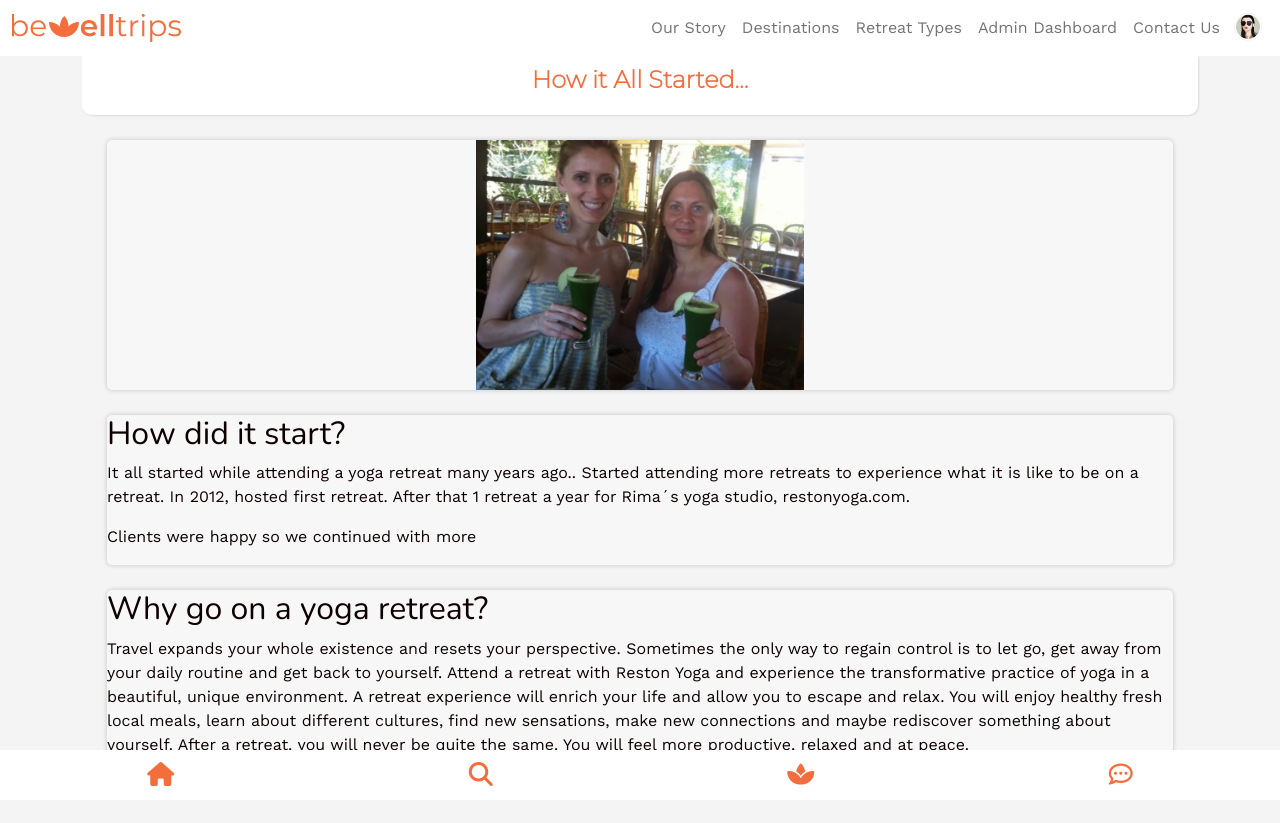
After one commit to RimaHinn/bewelltrips, a Rails app: page /about in a window 1280 px wide. The commit adds this page. Run offline with Rails 7, Linux system fonts and the light colour scheme; the visitor is signed in with stand-in values (Sample User, id 1); style sheets or scripts are compiled from the project's sources; some libraries are stand-ins or nearby versions; some web fonts are replaced.

Commit message:
retreats why and little details

```diff
--- /dev/null
+++ b/app/assets/stylesheets/components/_about.scss
@@ -0,0 +1,7 @@
+.about-page{
+
+  font-family: 'Playfair Display', serif;
+  // background-image: image-url("cover.svg");
+  font-family: 'Montserrat';
+
+}
--- a/app/assets/stylesheets/components/_cards.scss
+++ b/app/assets/stylesheets/components/_cards.scss
@@ -32,6 +32,17 @@
   flex-direction: row;
   width: 100%;
   }
+  .card-about {
+    overflow: hidden;
+    background: white;
+    box-shadow: 0 0 5px rgba(0,0,0,0.2);
+    border-radius: 5px;
+    background-color: #F7F7F7;
+    background-size: cover;
+    overflow: hidden;
+    margin: 25px;
+
+  }
 
 .card-trip {
   overflow: hidden;
@@ -57,6 +68,14 @@
 }
 
 .card-trip > img {
+  height: 250px;
+  width: 100%;
+  object-fit: contain;
+
+}
+
+
+.card-about > img {
   height: 250px;
   width: 100%;
   object-fit: contain;
--- a/app/assets/stylesheets/components/_form.scss
+++ b/app/assets/stylesheets/components/_form.scss
@@ -99,7 +99,7 @@
     width: 90px;
     cursor:pointer;
   }
-   .btn-categories:hover {
+   .btn-dashboard:hover {
     // background-color: lightblue;
     background-color: lightblue;
     color:rgb(79, 75, 73);
@@ -269,7 +269,7 @@
     font-size: 25px;
     font-weight: bold;
     font-weight: 600;
-    // margin-bottom: 30px;
+
     text-align: left;
   }
 }
--- a/app/assets/stylesheets/components/_index.scss
+++ b/app/assets/stylesheets/components/_index.scss
@@ -9,3 +9,4 @@
 @import "cards";
 @import "footer";
 @import "search";
+@import "about";
--- a/app/assets/stylesheets/config/_fonts.scss
+++ b/app/assets/stylesheets/config/_fonts.scss
@@ -6,6 +6,9 @@
 @import url('https://fonts.googleapis.com/css2?family=Special+Elite&display=swap');
 
 @import url('https://fonts.googleapis.com/css2?family=Special+Caveat&display=swap');
+
+
+@import url('https://fonts.googleapis.com/css2?family=Caveat:wght@400;500&family=Special+Elite&display=swap');
 // Define fonts for body and headers
 $body-font: "Work Sans", "Helvetica", "sans-serif";
 $headers-font: "Nunito", "Helvetica", "sans-serif";
--- a/app/views/shared/_navbar.html.erb
+++ b/app/views/shared/_navbar.html.erb
@@ -15,12 +15,14 @@
       <span class="navbar-toggler-icon"></span>
     </button>
 
+
+
     <div class="collapse navbar-collapse" id="navbarSupportedContent">
       <ul class="navbar-nav me-auto">
         <% if user_signed_in? %>
           <li class="nav-item">
 
-            <%= link_to "Our Story", "#", class: "nav-link" %>
+            <%= link_to "Our Story", about_path, class: "nav-link" %>
           </li>
           <li class="nav-item">
             <%= link_to "Destinations",destinations_path, class: "nav-link" %>
--- /dev/null
+++ b/app/views/trips/about.html.erb
@@ -0,0 +1,38 @@
+<div class= "container">
+<div class="form-retreat-list">
+  <h2>How it All Started...</h2>
+</div>
+
+
+  <div class="card-about">
+
+    <%= image_tag "about1.png" %>
+
+  </div>
+
+  <div class="card-about">
+
+  <h2> How did it start?  </h2>
+
+  <p>
+      It all started while attending a yoga retreat many years ago.. Started attending more retreats to experience what it is like to be on a retreat.
+      In 2012, hosted first retreat. After that 1 retreat a year for Rima´s yoga studio, restonyoga.com.
+  </p>
+
+  <p>
+   Clients were happy so we continued with more
+  </p>
+
+  </div>
+
+  <div class="card-about">
+
+  <h2> Why go on a yoga retreat?  </h2>
+
+  <p>
+
+Travel expands your whole existence and resets your perspective. Sometimes the only way to regain control is to let go, get away from your daily routine and get back to yourself. Attend a retreat with Reston Yoga and experience the transformative practice of yoga in a beautiful, unique environment. A retreat experience will enrich your life and allow you to escape and relax. You will enjoy healthy fresh local meals, learn about different cultures, find new sensations, make new connections and maybe rediscover something about yourself. After a retreat, you will never be quite the same. You will feel more productive, relaxed and at peace.
+
+  </p>
+  </div>
+  </div>
--- a/config/routes.rb
+++ b/config/routes.rb
@@ -8,6 +8,7 @@ Rails.application.routes.draw do
   resources :trips
   get "/destinations", to: "trips#destinations"
   get "/categories", to: "trips#categories"
-  get "/list", to: "trips#list"
+  get "/about", to: "trips#about"
+
 
 end
```
Also changed, not shown: app/views/pages/about.html.erb (deleted, +0 -9 lines), app/views/trips/show.html.erb (+28 -9 lines), app/assets/images/about1.png (added).
